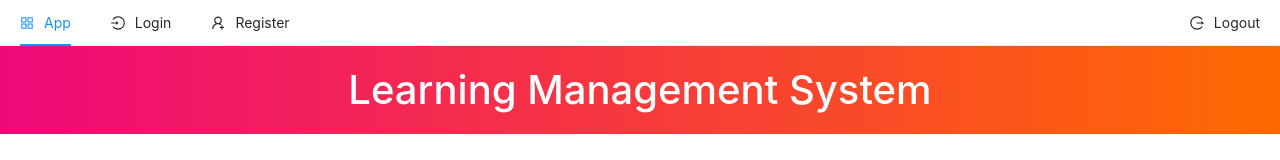
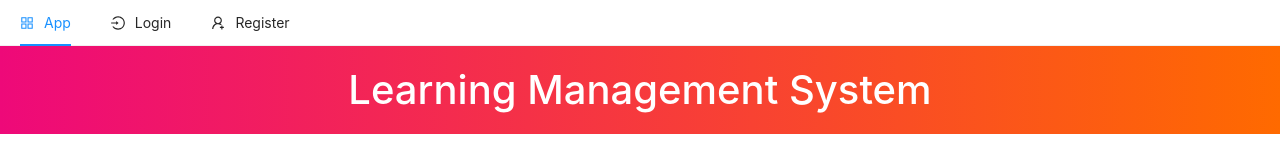
Before and after one commit to Rupangkan/edemy, a Next.js app in the folder client/: page / in a window 1280 px wide. Shown: the top 160 px of the page. Built offline with nearby package versions, Linux system fonts and the light colour scheme.

Commit message:
Added sub menu

```diff
--- a/client/components/TopNav.js
+++ b/client/components/TopNav.js
@@ -3,6 +3,7 @@ import { Menu } from "antd";
 import Link from "next/link";
 import {
   AppstoreOutlined,
+  CoffeeOutlined,
   LoginOutlined,
   LogoutOutlined,
   UserAddOutlined,
@@ -12,12 +13,14 @@ import axios from "axios";
 import { useRouter } from "next/router";
 import { toast } from "react-toastify";
 
-const { Item } = Menu;
+const { Item, SubMenu } = Menu;
 
 const TopNav = () => {
   const [current, setCurrent] = useState("");
 
-  const { state, dispatch } = useContext(Context);
+  const { state, dispatch } = useContext(Context)
+
+  const { user } = state
 
   const router = useRouter();
 
@@ -45,6 +48,8 @@ const TopNav = () => {
         </Link>
       </Item>
 
+      {user === null && (
+        <>
           <Item
             key="/login"
             onClick={(e) => setCurrent(e.key)}
@@ -64,10 +69,23 @@ const TopNav = () => {
               <a>Register</a>
             </Link>
           </Item>
+        </>
+      )}
 
-      <Item onClick={logout} icon={<LogoutOutlined />} style={{ marginLeft: 'auto' }} className="float-right">
+      {user !== null && (
+        <>
+          <SubMenu key="Submenu" icon={<CoffeeOutlined />} title={user && user.name} style={{ marginLeft: 'auto' }}>
+            <Menu.ItemGroup>
+              <Menu.Item onClick={logout} icon={<LogoutOutlined />} style={{ marginLeft: 'auto' }} >
                 Logout
-      </Item>
+              </Menu.Item>
+            </Menu.ItemGroup>
+
+          </SubMenu>
+
+        </>
+      )}
+
     </Menu>
   );
 };
```
Also changed, not shown: client/text.txt (deleted), 1 other file (tests, documents, lock files or other folders). Lines whose indentation alone changed are shown as unchanged.
